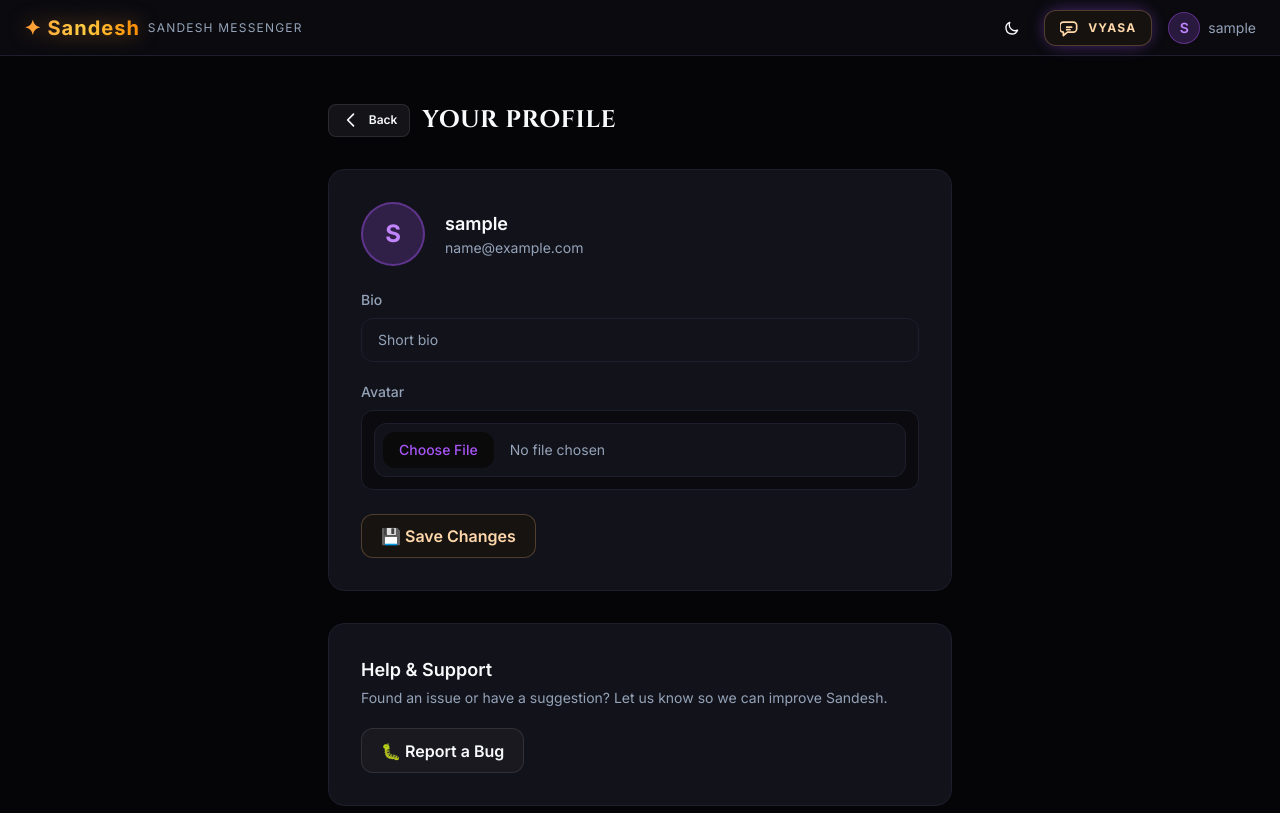
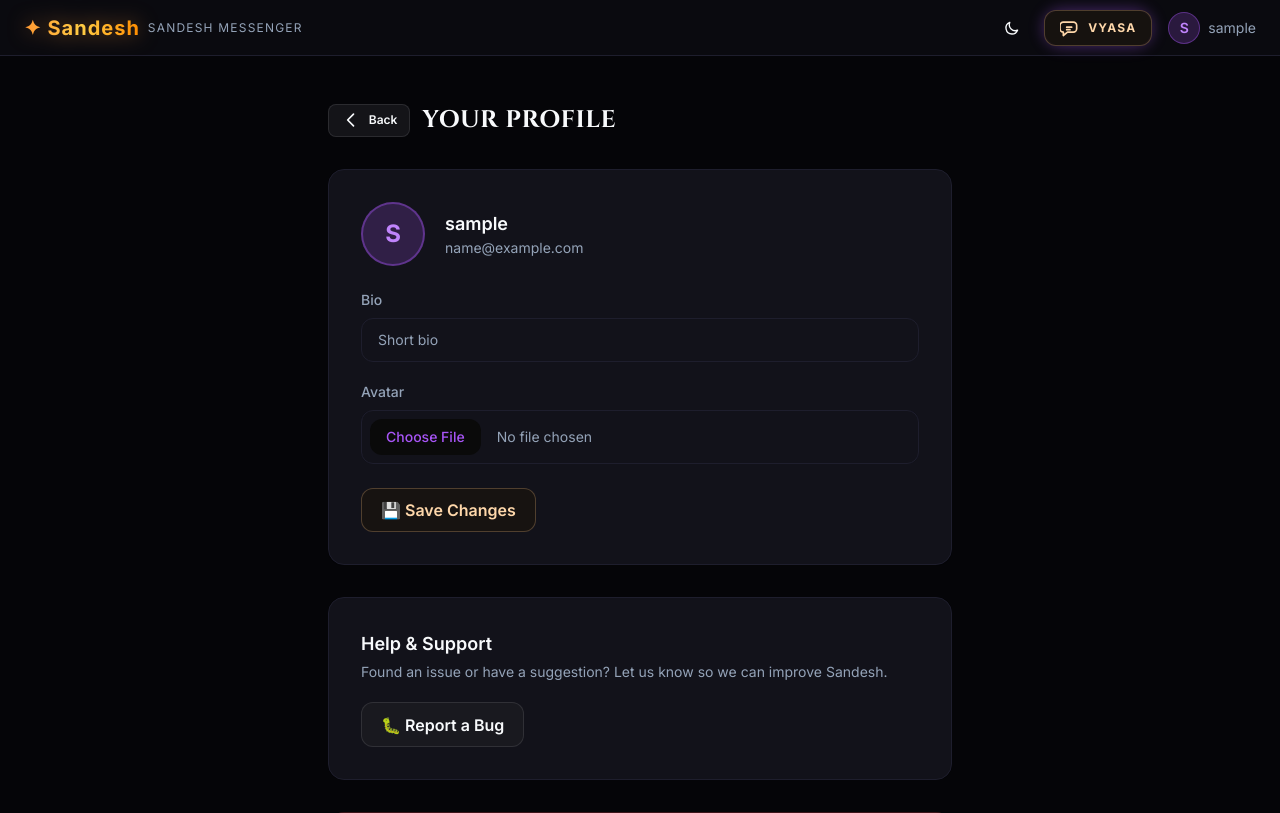
Before and after one commit to Garuda-Netra/Sandesh-2.0, a Django app: page /profile/ in a window 1280 px wide. Shown: the top 813 px of the page. Run offline with Django 5.2, Linux system fonts and the light colour scheme; the visitor is signed in with stand-in values (Sample User, id 1); data comes from the database, SQL or seed files in the repository; some libraries are stand-ins or nearby versions.

Commit message:
style: remove redundant avatar container

```diff
--- a/frontend/templates/users/profile.html
+++ b/frontend/templates/users/profile.html
@@ -45,7 +45,7 @@
 
       <div class="mb-6">
         <label class="block text-sm font-medium text-divine-muted mb-2">Avatar</label>
-        <div class="text-sm text-divine-text bg-divine-surface p-3 rounded-xl border border-divine-border mb-3">
+        <div class="mb-3">
           {{ form.avatar }}
         </div>
         {% if profile.avatar and profile.avatar.name %}
```
